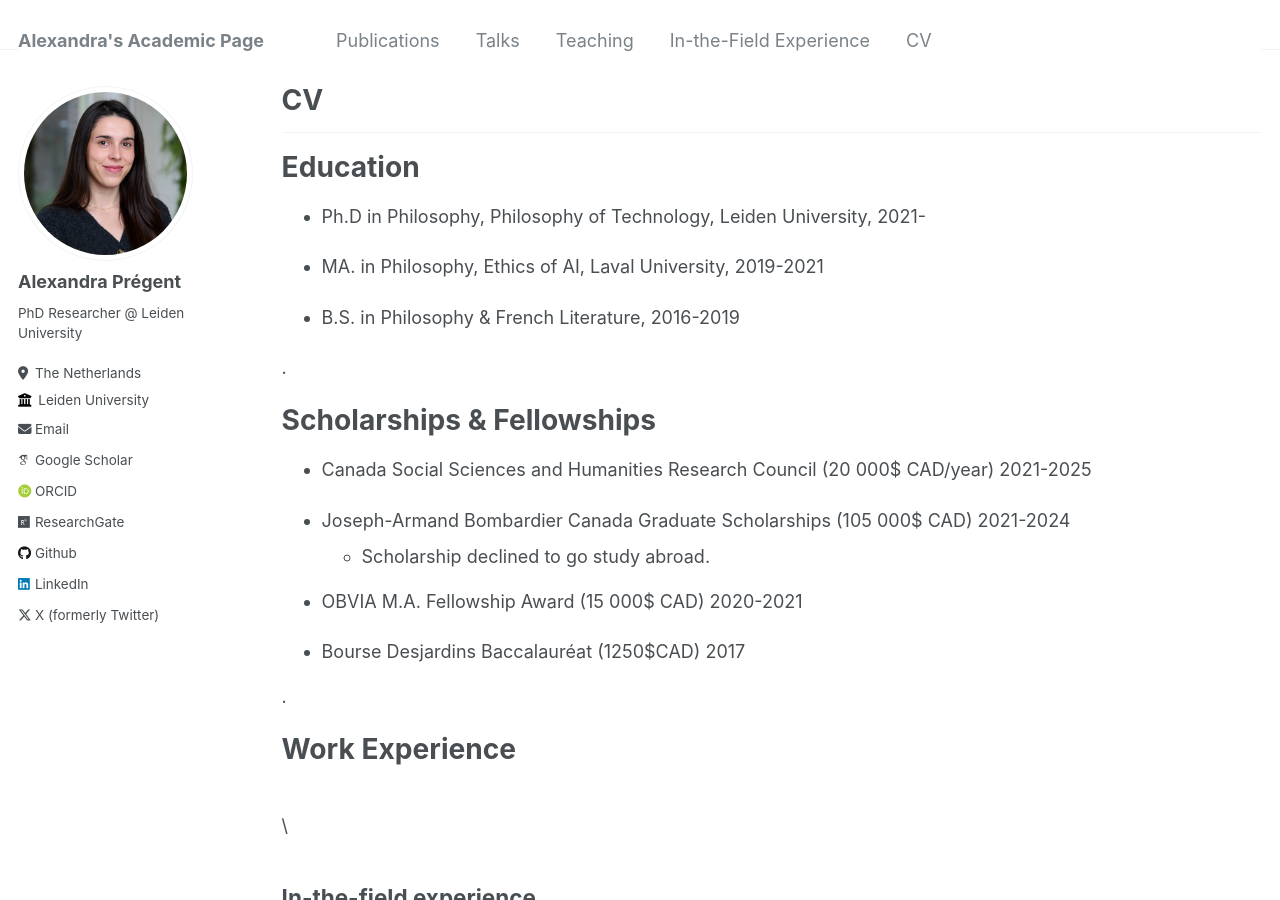
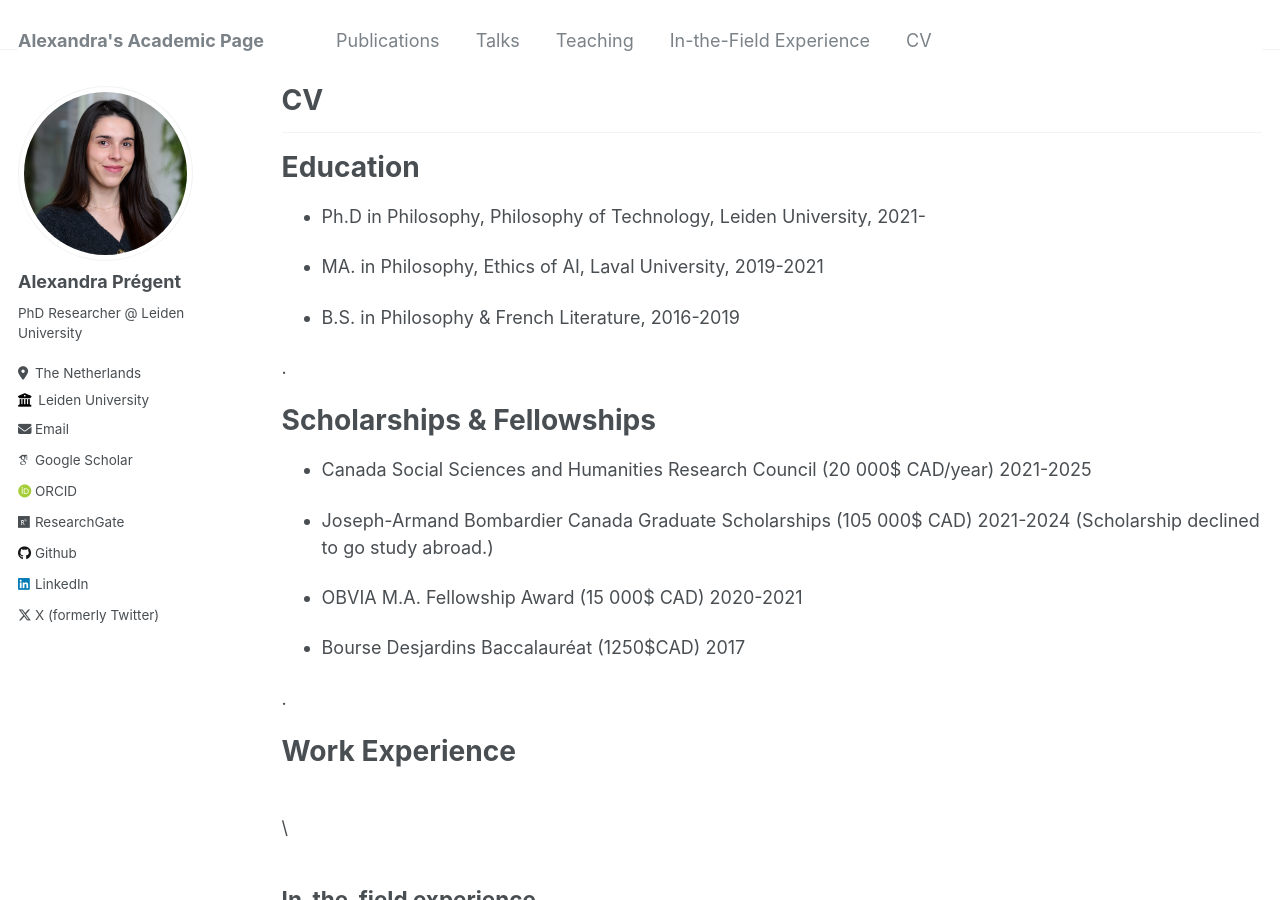
Before and after one commit to AlexandraPregent/AlexandraPregent.github.io, a Jekyll site: the page built from _pages/cv.md, in a window 1280 px wide and 900 px high. Built offline with Jekyll 4.4.1, drawn with Linux system fonts in a browser that asks for light colours; some web fonts are replaced.

Commit message:
Update cv.md

```diff
--- a/_pages/cv.md
+++ b/_pages/cv.md
@@ -31,7 +31,7 @@ redirect_from:
 
 
 * Joseph-Armand Bombardier Canada Graduate Scholarships (105 000$ CAD) 2021-2024
-    * Scholarship declined to go study abroad.
+                   (Scholarship declined to go study abroad.)
 
 
 * OBVIA M.A. Fellowship Award (15 000$ CAD) 2020-2021
```
